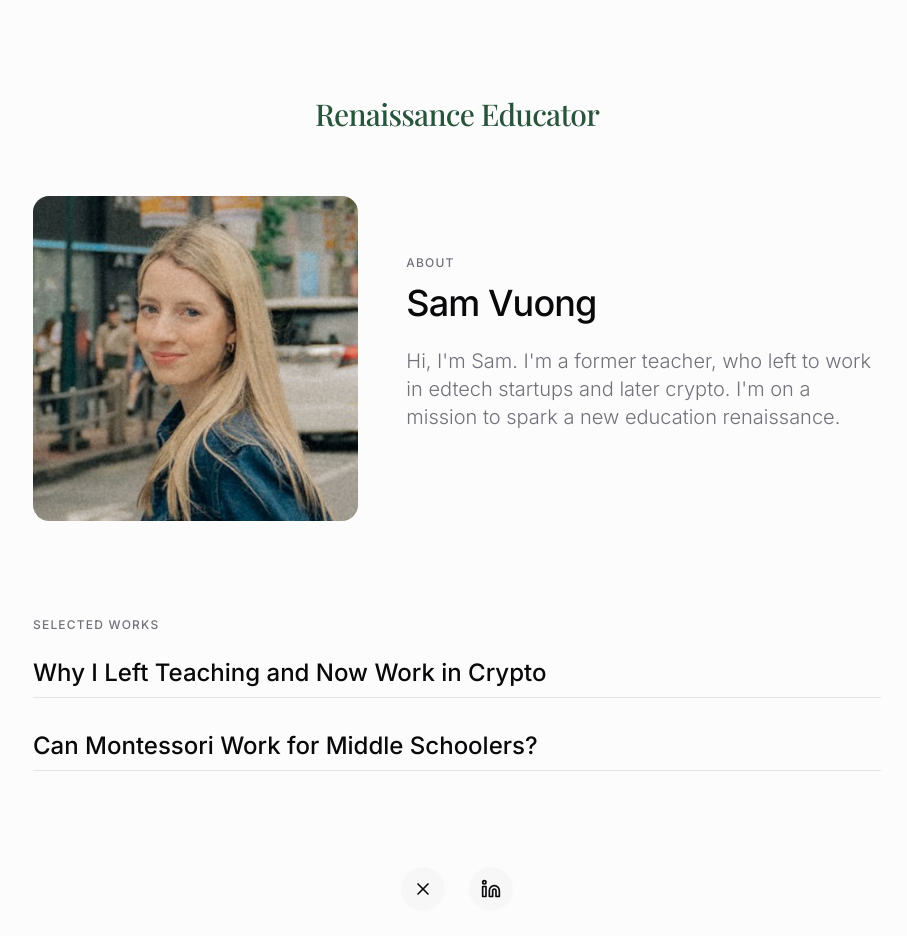
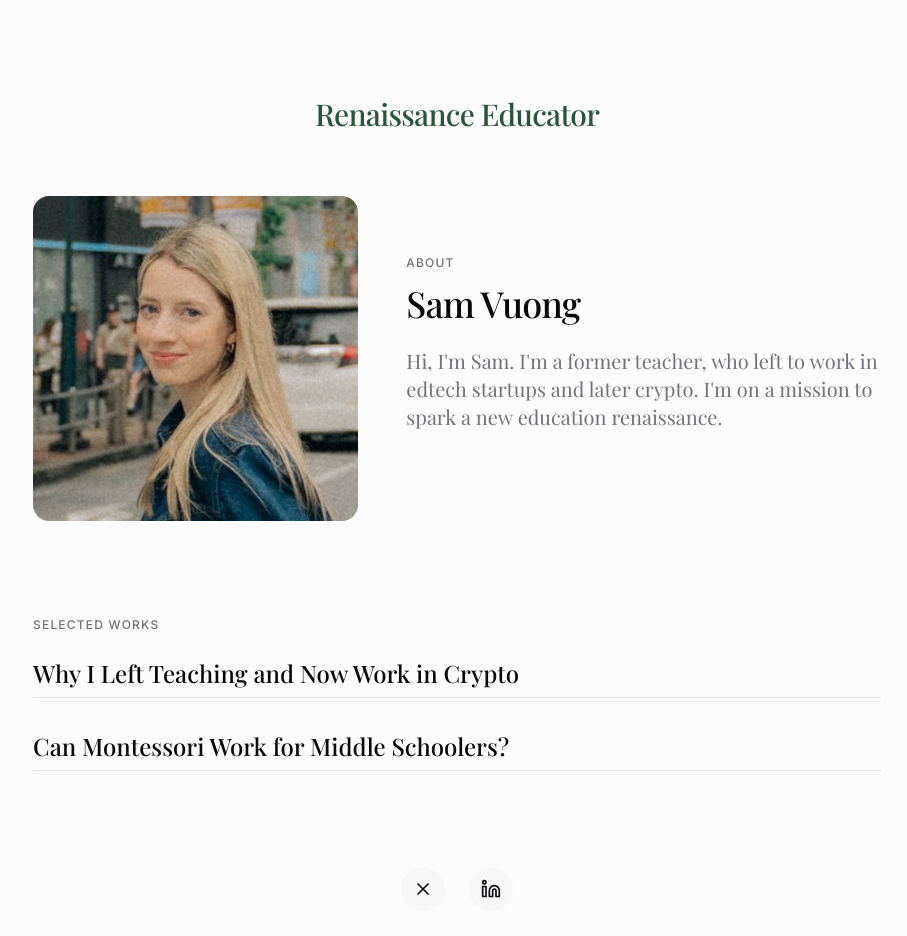
Before and after one commit to samudeschini/renaissance-educator-landing, a React (Vite) app: page / in a window 1280 px wide. Shown: the top 936 px of the page, without its empty margins (183-1090 px from the left). Built offline with nearby package versions, Linux system fonts and the light colour scheme.

Commit message:
Apply Playfair Display font
Apply the Playfair Display font to the other text on the page.

```diff
--- a/src/pages/Index.tsx
+++ b/src/pages/Index.tsx
@@ -69,10 +69,10 @@ const Index = () => {
               <div className="text-xs uppercase tracking-widest text-muted-foreground mb-3 font-medium">
                 About
               </div>
-              <h2 className="text-3xl md:text-4xl font-medium tracking-tight mb-6">
+              <h2 className="text-3xl md:text-4xl font-medium tracking-tight mb-6 font-playfair">
                 Sam Vuong
               </h2>
-              <p className="text-lg md:text-xl font-light leading-relaxed text-muted-foreground mb-8">
+              <p className="text-lg md:text-xl font-light leading-relaxed text-muted-foreground mb-8 font-playfair">
                 Hi, I'm Sam. I'm a former teacher, who left to work in edtech startups and later crypto. I'm on a mission to spark a new education renaissance.
               </p>
             </div>
@@ -98,7 +98,7 @@ const Index = () => {
                 rel="noopener noreferrer"
                 className="block space-y-2"
               >
-                <h3 className="text-xl md:text-2xl font-medium group-hover:text-primary/90 transition-colors article-link inline-flex items-center gap-1">
+                <h3 className="text-xl md:text-2xl font-medium group-hover:text-primary/90 transition-colors article-link inline-flex items-center gap-1 font-playfair">
                   Why I Left Teaching and Now Work in Crypto
                   <ExternalLink className="w-4 h-4 opacity-0 group-hover:opacity-70 transition-opacity" />
                 </h3>
@@ -113,7 +113,7 @@ const Index = () => {
                 rel="noopener noreferrer"
                 className="block space-y-2"
               >
-                <h3 className="text-xl md:text-2xl font-medium group-hover:text-primary/90 transition-colors article-link inline-flex items-center gap-1">
+                <h3 className="text-xl md:text-2xl font-medium group-hover:text-primary/90 transition-colors article-link inline-flex items-center gap-1 font-playfair">
                   Can Montessori Work for Middle Schoolers?
                   <ExternalLink className="w-4 h-4 opacity-0 group-hover:opacity-70 transition-opacity" />
                 </h3>
```
